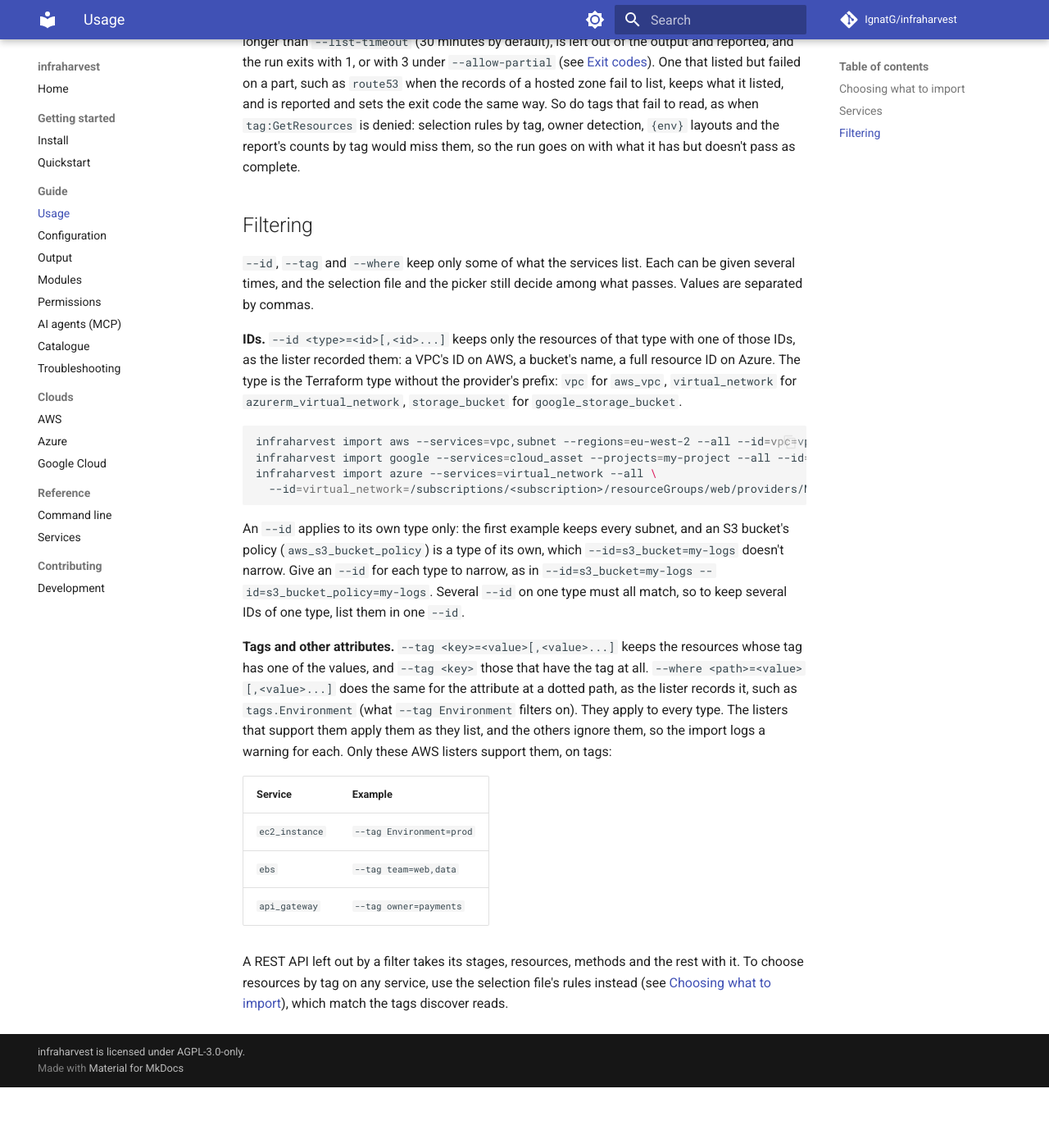
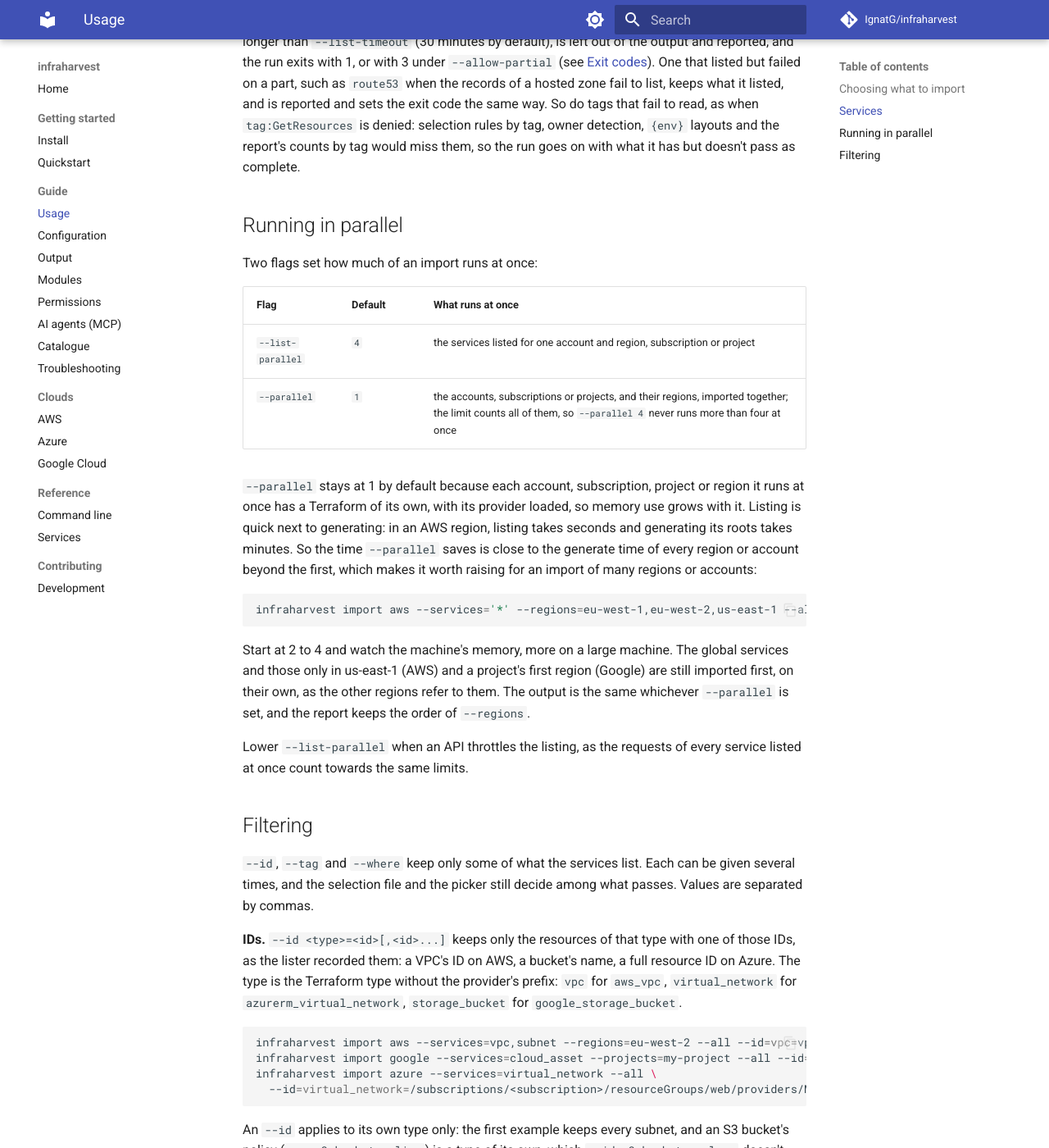
Before and after one commit to IgnatG/infraharvest, an MkDocs documentation site: the page built from docs/usage.md, in a window 1280 px wide and 1400 px high, scrolled down 4582 px. Shown: the whole window at 82% size. Built offline with MkDocs 1.6.1 and Material for MkDocs 9.7.7, drawn with Linux system fonts in a browser that asks for light colours; comment, search, counter and statistics services are not loaded; before the commit the page ends 5908 px from its top, so only the background shows below that.

Commit message:
docs: explain running imports in parallel and when to raise --parallel

````diff
--- a/docs/usage.md
+++ b/docs/usage.md
@@ -66,6 +66,25 @@ infraharvest discover aws --services='*' --skip=iam,organization --regions=eu-we
 
 Services are listed several at a time (`--list-parallel`, 4 by default). One that fails, or takes longer than `--list-timeout` (30 minutes by default), is left out of the output and reported, and the run exits with 1, or with 3 under `--allow-partial` (see [Exit codes](output.md#exit-codes)). One that listed but failed on a part, such as `route53` when the records of a hosted zone fail to list, keeps what it listed, and is reported and sets the exit code the same way. So do tags that fail to read, as when `tag:GetResources` is denied: selection rules by tag, owner detection, `{env}` layouts and the report's counts by tag would miss them, so the run goes on with what it has but doesn't pass as complete.
 
+## Running in parallel
+
+Two flags set how much of an import runs at once:
+
+| Flag | Default | What runs at once |
+|---|---|---|
+| `--list-parallel` | `4` | the services listed for one account and region, subscription or project |
+| `--parallel` | `1` | the accounts, subscriptions or projects, and their regions, imported together; the limit counts all of them, so `--parallel 4` never runs more than four at once |
+
+`--parallel` stays at 1 by default because each account, subscription, project or region it runs at once has a Terraform of its own, with its provider loaded, so memory use grows with it. Listing is quick next to generating: in an AWS region, listing takes seconds and generating its roots takes minutes. So the time `--parallel` saves is close to the generate time of every region or account beyond the first, which makes it worth raising for an import of many regions or accounts:
+
+```sh
+infraharvest import aws --services='*' --regions=eu-west-1,eu-west-2,us-east-1 --all --parallel 3
+```
+
+Start at 2 to 4 and watch the machine's memory, more on a large machine. The global services and those only in us-east-1 (AWS) and a project's first region (Google) are still imported first, on their own, as the other regions refer to them. The output is the same whichever `--parallel` is set, and the report keeps the order of `--regions`.
+
+Lower `--list-parallel` when an API throttles the listing, as the requests of every service listed at once count towards the same limits.
+
 ## Filtering
 
 `--id`, `--tag` and `--where` keep only some of what the services list. Each can be given several times, and the selection file and the picker still decide among what passes. Values are separated by commas.
````
Also changed, not shown: docs/aws.md (+1 -1 lines), docs/azure.md (+1 -1 lines), docs/google.md (+1 -1 lines).
